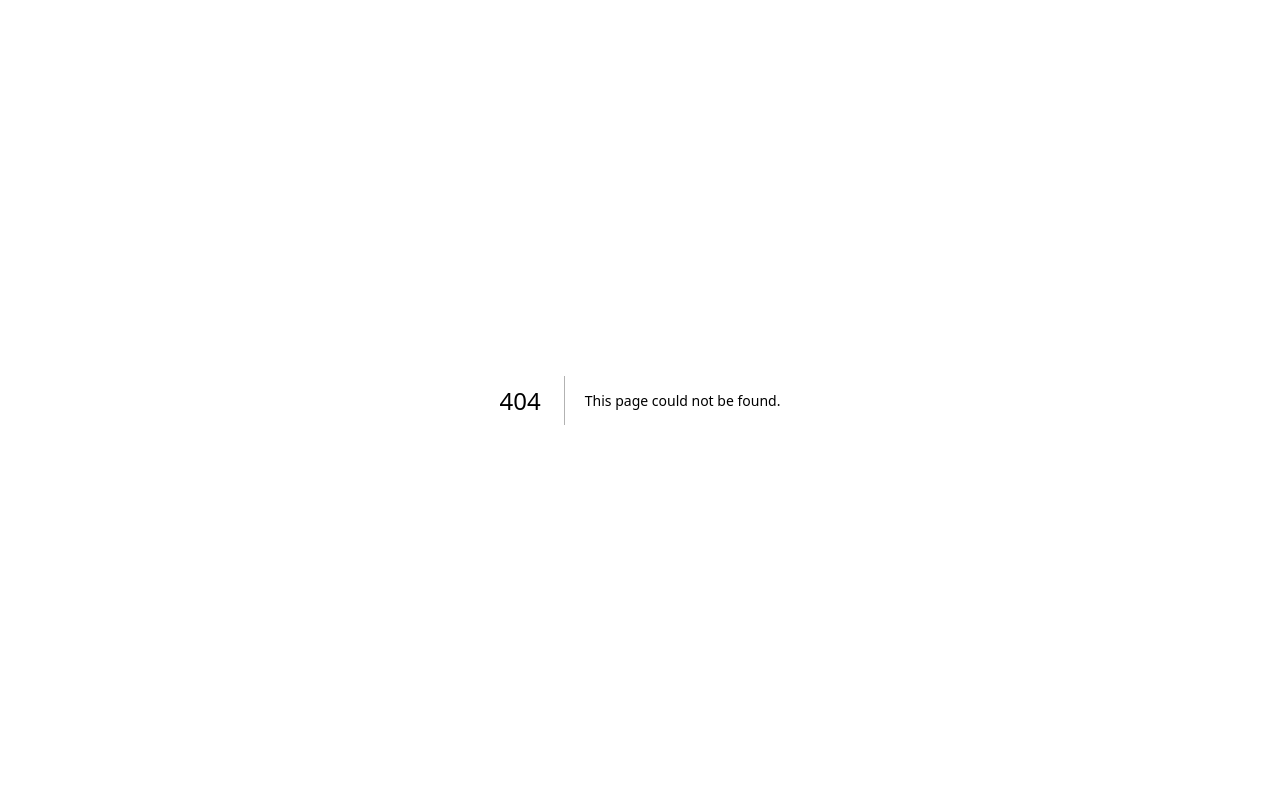
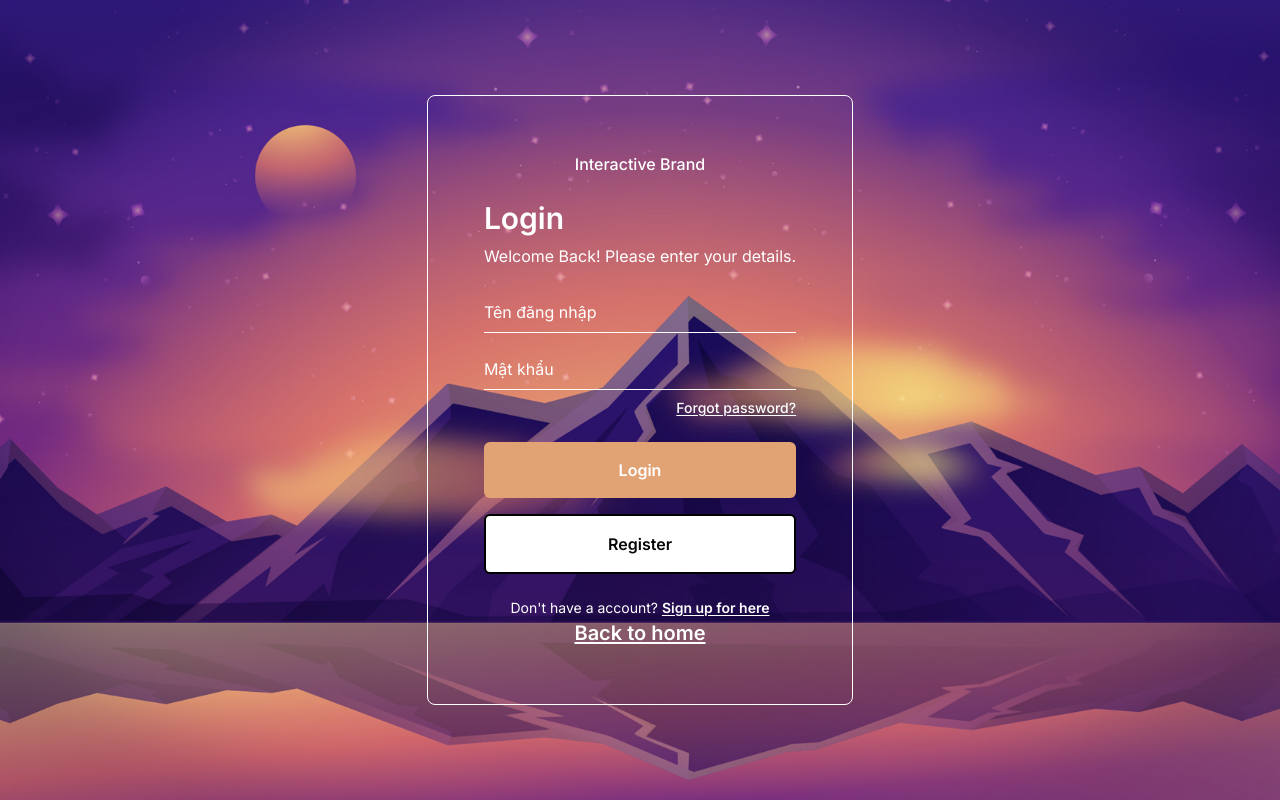
Before and after one commit to dynamics123t/Portfolio, a Next.js app: page /login in a window 1280 px wide. Before the commit this address had no page. Built offline with nearby package versions, Linux system fonts and the light colour scheme.

Commit message:
login form

```diff
--- /dev/null
+++ b/src/app/login/page.tsx
@@ -0,0 +1,96 @@
+"use client";
+import React from "react";
+import Link from "next/link";
+import { useRouter } from "next/navigation";
+const LoginPage = () => {
+  const router = useRouter();
+
+  return (
+    <div className="w-full h-screen flex items-start">
+      <div className="relative w-full h-full flex flex-col">
+        <img
+          src="/images/background.jpg"
+          className="w-full h-full object-cover rotate-y-180"
+        />
+        <div className="absolute inset-0 justify-center flex items-center">
+          <form className="bg-red-500 bg-opacity-0 flex flex-col p-14 justify-center border border-solid border-white rounded-lg items-center">
+            <p className="text-base text-[30px] text-white font-medium mb-6">
+              Interactive Brand
+            </p>
+            <div className="w-full flex flex-col max-w-[550px]">
+              <div className="w-full flex flex-col mb-2">
+                <h2 className="text-3xl font-semibold mb-2 text-white">
+                  Login
+                </h2>
+                <p className="text-base mb-2 text-white">
+                  Welcome Back! Please enter your details.
+                </p>
+              </div>
+              <div className="w-full flex flex-col ">
+                <input
+                  type="text"
+                  name="email"
+                  placeholder="Tên đăng nhập"
+                  className="w-full text-white placeholder-white py-2 my-2 bg-transparent border-b border-white outline-none focus:outline-none"
+                />
+
+                <input
+                  type="password"
+                  name="password"
+                  placeholder="Mật khẩu"
+                  className="w-full text-white placeholder-white py-2 my-2 bg-transparent border-b border-white outline-none focus:outline-none"
+                />
+              </div>
+              <div className="w-full flex items-center justify-end">
+                <Link
+                  href="/auth/forgotpassword"
+                  className="text-white text-sm font-medium whitespace-nowrap cursor-pointer underline underline-offset-2"
+                >
+                  Forgot password?
+                </Link>
+              </div>
+
+              <div className="w-full flex flex-col my-4">
+                <button
+                  type="submit"
+                  className="w-full text-white my-2 font-semibold bg-[#e2a374] rounded-md p-4 text-center flex items-center justify-center"
+                >
+                  Login
+                </button>
+
+                <Link
+                  href="/auth/signup"
+                  className="w-full text-[#060606] my-2 font-semibold bg-white border-2 border-black rounded-md p-4 text-center flex items-center justify-center"
+                >
+                  Register
+                </Link>
+              </div>
+            </div>
+
+            <div className="w-full flex items-center justify-center">
+              <p className="text-sm font-normal text-white">
+                Don't have a account?{" "}
+                <Link
+                  href="/auth/signup"
+                  className="font-semibold underline underline-offset-2 cursor-pointer"
+                >
+                  Sign up for here
+                </Link>
+              </p>
+            </div>
+            <div className="w-full flex items-center justify-center">
+              <Link
+                href="/auth/signup"
+                className="text-white text-[20px] font-semibold underline underline-offset-2 cursor-pointer"
+              >
+                Back to home
+              </Link>
+            </div>
+          </form>
+        </div>
+      </div>
+    </div>
+  );
+};
+
+export default LoginPage;
--- a/src/components/layout/Header/index.tsx
+++ b/src/components/layout/Header/index.tsx
@@ -16,7 +16,7 @@ export default function Header() {
           <nav className="flex items-center justify-center">
             <div
               onClick={() => router.push("/")}
-              className="mr-4 rounded relative group cursor-pointer"
+              className="mr-8 rounded relative group cursor-pointer"
             >
               <span className="relative text-lg font-semibold">
                 Home
@@ -30,7 +30,7 @@ export default function Header() {
 
             <div
               onClick={() => router.push("/about")}
-              className="mr-4 rounded relative group cursor-pointer"
+              className="mr-8 rounded relative group cursor-pointer"
             >
               <span className="relative text-lg font-semibold">
                 About
@@ -44,7 +44,7 @@ export default function Header() {
 
             <div
               onClick={() => router.push("/project")}
-              className="mr-4 rounded relative group cursor-pointer"
+              className="mr-8 rounded relative group cursor-pointer"
             >
               <span className="relative text-lg font-semibold">
                 Project
@@ -58,10 +58,24 @@ export default function Header() {
 
             <div
               onClick={() => router.push("/article")}
-              className="mr-4 rounded relative group cursor-pointer"
+              className="mr-8 rounded relative group cursor-pointer"
             >
               <span className="relative text-lg font-semibold">
                 Article
+                <span
+                  className={`inline-block h-[1px] bg-black absolute left-0 -bottom-1
+              ${pathname === "/article" ? "w-full" : "w-0 group-hover:w-full"}
+              transition-all ease duration-300`}
+                ></span>
+              </span>
+            </div>
+
+            <div
+              onClick={() => router.push("/login")}
+              className="mr-8 rounded relative group cursor-pointer"
+            >
+              <span className="relative text-lg font-semibold">
+                Login Form
                 <span
                   className={`inline-block h-[1px] bg-black absolute left-0 -bottom-1
               ${pathname === "/article" ? "w-full" : "w-0 group-hover:w-full"}
```
Also changed, not shown: public/images/background.jpg (added).
